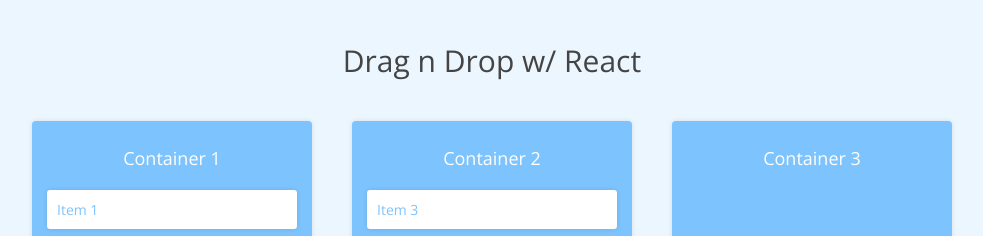
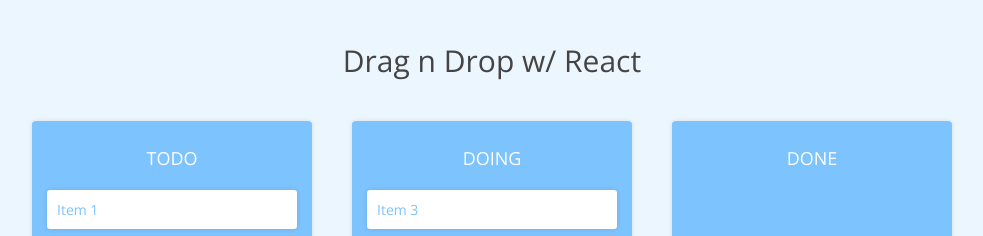
Before and after one commit to pragyakar/react-dnd, a React (Create React App) app: page / in a window 1280 px wide. Shown: the top 236 px of the page, without its empty margins (148-1131 px from the left). Built offline with nearby package versions, Linux system fonts and the light colour scheme.

Commit message:
:sparkles: Added data from state for better content management

```diff
--- a/src/components/dnd/dnd.jsx
+++ b/src/components/dnd/dnd.jsx
@@ -5,19 +5,52 @@ import Droppable from './droppable';
 
 class Dnd extends React.Component {
 
+  state = {
+    items : [
+      {
+        id: 'item-one',
+        title: 'Item 1',
+        status: 'todo'
+      },
+      {
+        id: 'item-two',
+        title: 'Item 2',
+        status: 'todo'
+      },
+      {
+        id: 'item-three',
+        title: 'Item 3',
+        status: 'doing'
+      }
+    ]
+  }
+
   render() {
     return (
       <div className="wrapper">
         <p className="title">Drag n Drop w/ React</p>
         <div className="container">
-          <Droppable id="container-one" boxTitle="Container 1">
-            <Draggable id="item-one">Item 1</Draggable>
-            <Draggable id="item-two">Item 2</Draggable>
+          <Droppable id="todo" boxTitle="TODO">
+            {
+              this.state.items.map((item) =>
+                item.status === 'todo' && <Draggable id={item.id} key={item.id}>{item.title}</Draggable>
+              )
+            }
           </Droppable>
-          <Droppable id="container-two" boxTitle="Container 2">
-            <Draggable id="item-three">Item 3</Draggable>
+          <Droppable id="doing" boxTitle="DOING">
+            {
+              this.state.items.map((item) =>
+                item.status === 'doing' && <Draggable id={item.id} key={item.id}>{item.title}</Draggable>
+              )
+            }
           </Droppable>
-          <Droppable id="container-three" boxTitle="Container 3"></Droppable>
+          <Droppable id="done" boxTitle="DONE">
+          {
+            this.state.items.map((item) =>
+              item.status === 'done' && <Draggable id={item.id} key={item.id}>{item.title}</Draggable>
+            )
+          }
+          </Droppable>
         </div>
       </div>
     )
--- a/src/components/dnd/droppable/droppable.jsx
+++ b/src/components/dnd/droppable/droppable.jsx
@@ -10,7 +10,6 @@ class Droppable extends React.Component {
       e.target.appendChild(document.getElementById(data));
       console.log(data + " was moved to " + e.target.id);
     }
-    // TODO: handle case where parameter is not a node type
   }
 
   allowDrop = (e) => {
```
